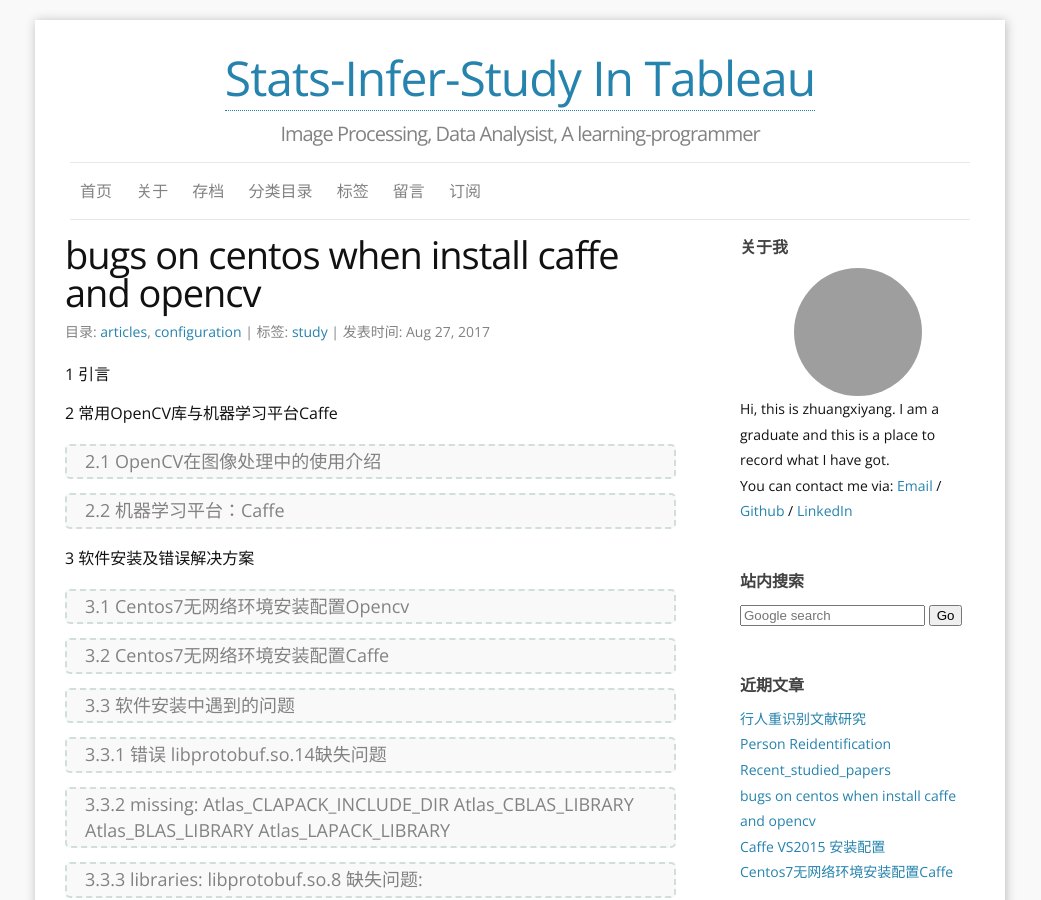
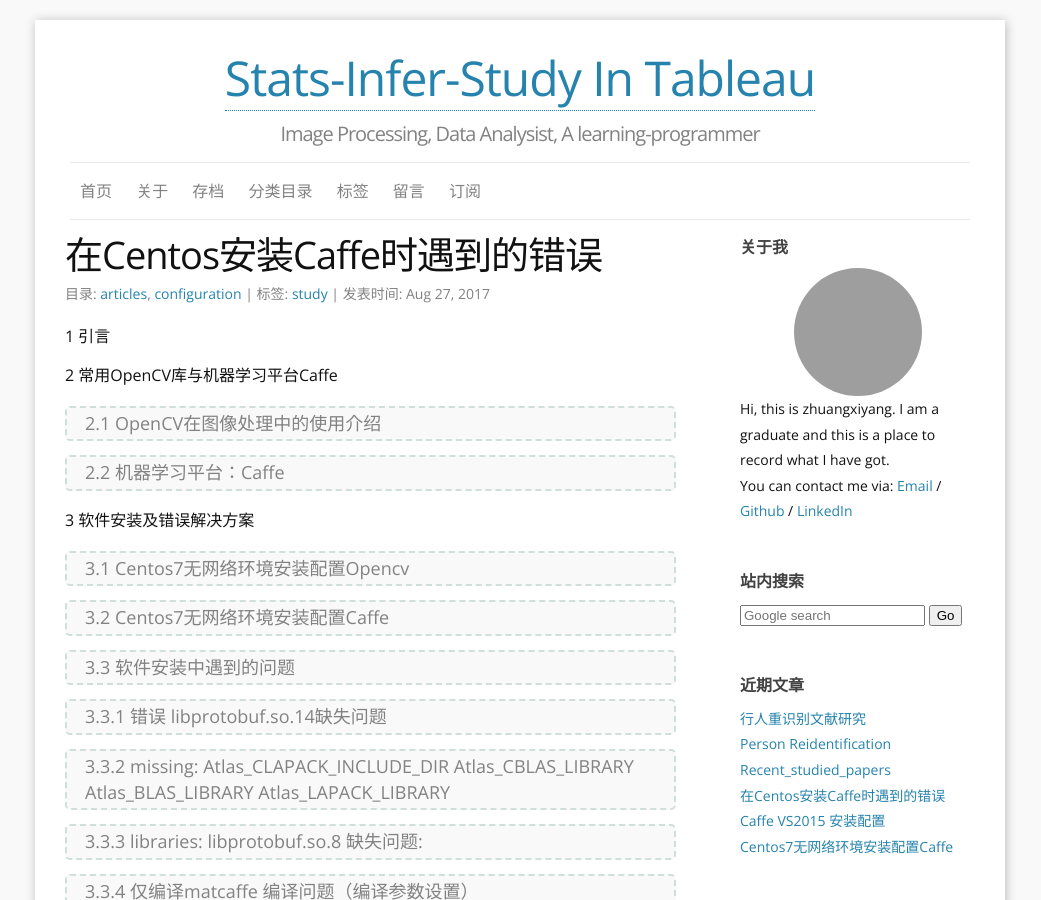
Before and after one commit to xiyangzhuang/xiyangzhuang.github.io, a Jekyll site: the page built from _posts/2017-08-27-centos-caffe-install-questions.md.md, in a window 1280 px wide and 900 px high. Shown: the whole window, without its empty margins (120-1161 px from the left). Built offline with Jekyll 4.4.1, drawn with Linux system fonts in a browser that asks for light colours; comment, search, counter and statistics services are not loaded; grey boxes are pictures that could not be loaded.

Commit message:
update posts, and upload new posts

```diff
--- a/_posts/2017-08-27-centos-caffe-install-questions.md.md
+++ b/_posts/2017-08-27-centos-caffe-install-questions.md.md
@@ -1,6 +1,6 @@
 ---
 layout: post
-title: bugs on centos when install caffe and opencv
+title: 在Centos安装Caffe时遇到的错误
 modified: 2017-08-27
 categories: [articles, configuration]
 tags:
@@ -84,7 +84,9 @@ yum有一个plugin叫做yum-downloadonly，它就可以为用户实现只下载
 也可直接修改/etc/yum.conf 将keepcache=0 修改为 keepcache=1，
 安装或者升级后，在目录 /var/cache/yum 下就会有下载的 rpm 包了
 
+
 <!-- more -->
+
 
 Centos7无网络环境安装配置Opencv
 -------------------------------
```
